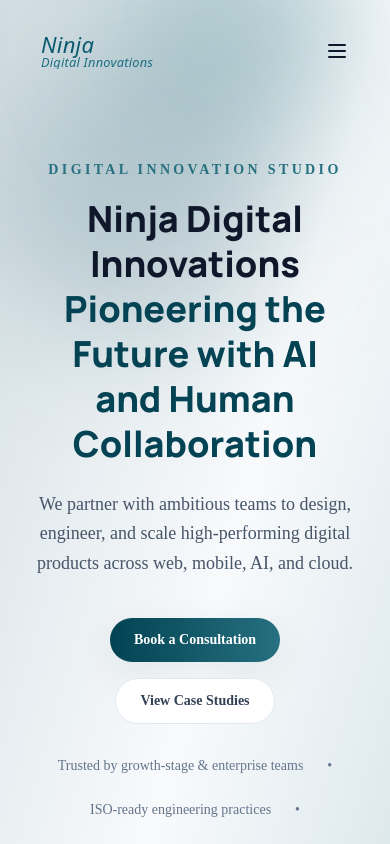
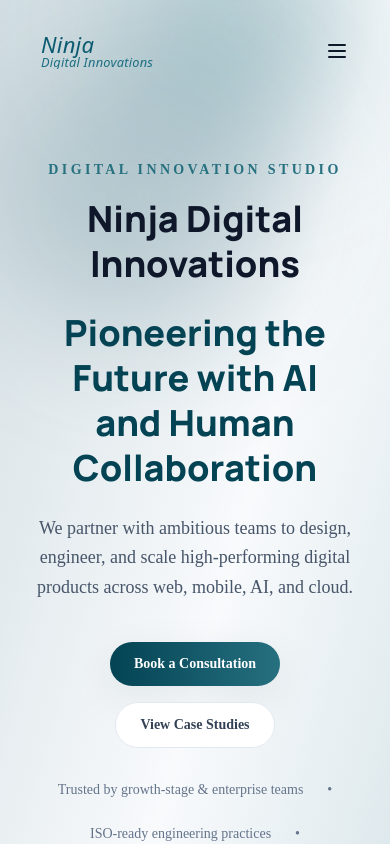
Before and after one commit to masudndiuiux-maker/ninja-digital-innovations, a Next.js app: page / in a window 390 px wide. Shown: the top 844 px of the page. Built offline with nearby package versions, Linux system fonts and the light colour scheme.

Commit message:
Add responsive spacing above hero tagline

```diff
--- a/components/sections/HeroSection.tsx
+++ b/components/sections/HeroSection.tsx
@@ -26,7 +26,7 @@ export function HeroSection() {
           <h1 className="font-display text-4xl font-extrabold leading-tight text-slate-900 md:text-6xl">
             Ninja Digital Innovations
             <br />
-            <span className="text-brand-500">
+            <span className="block pt-6 text-brand-500 md:pt-12">
               Pioneering the Future with AI
               <br />
               and Human Collaboration
```
